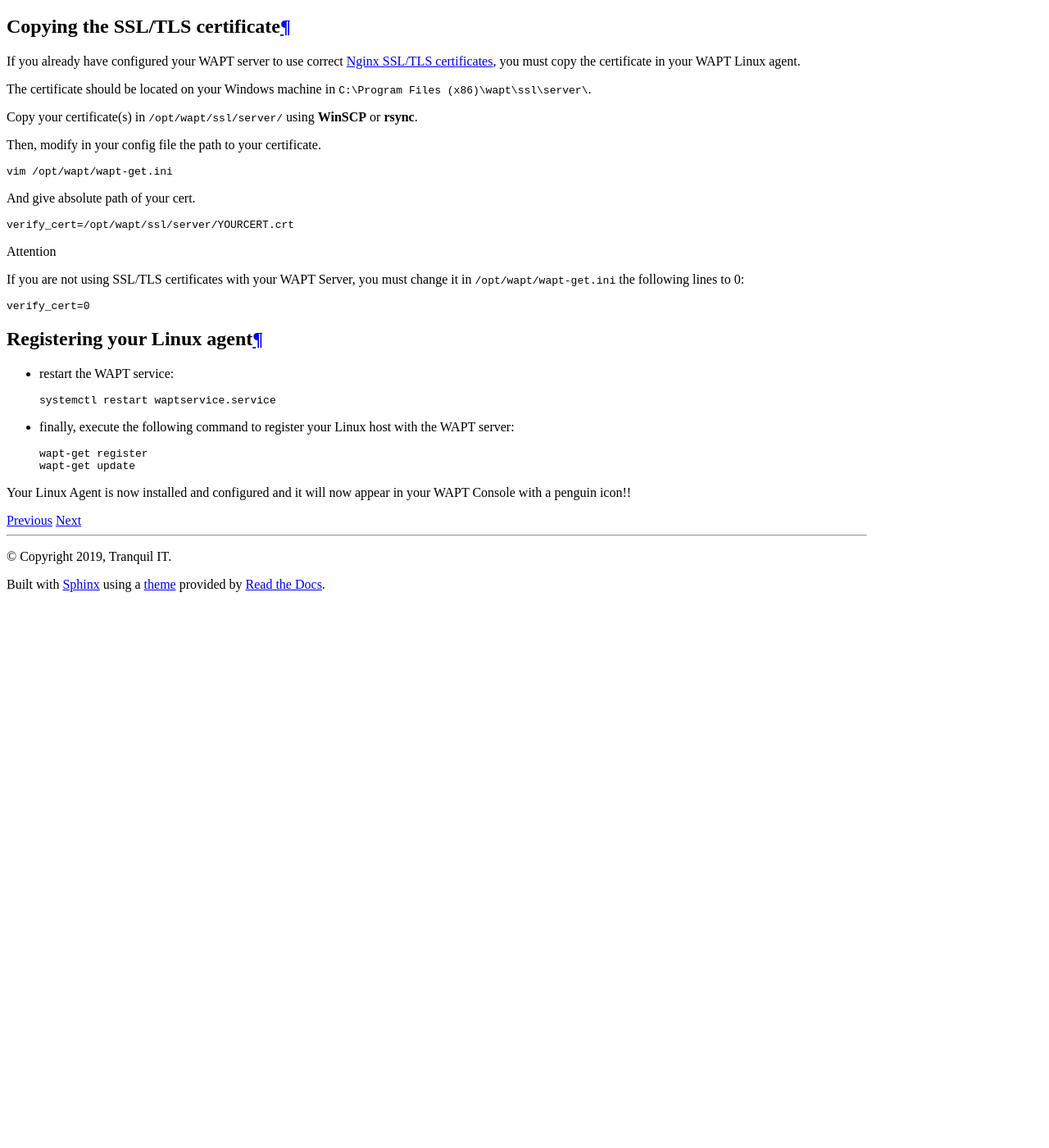
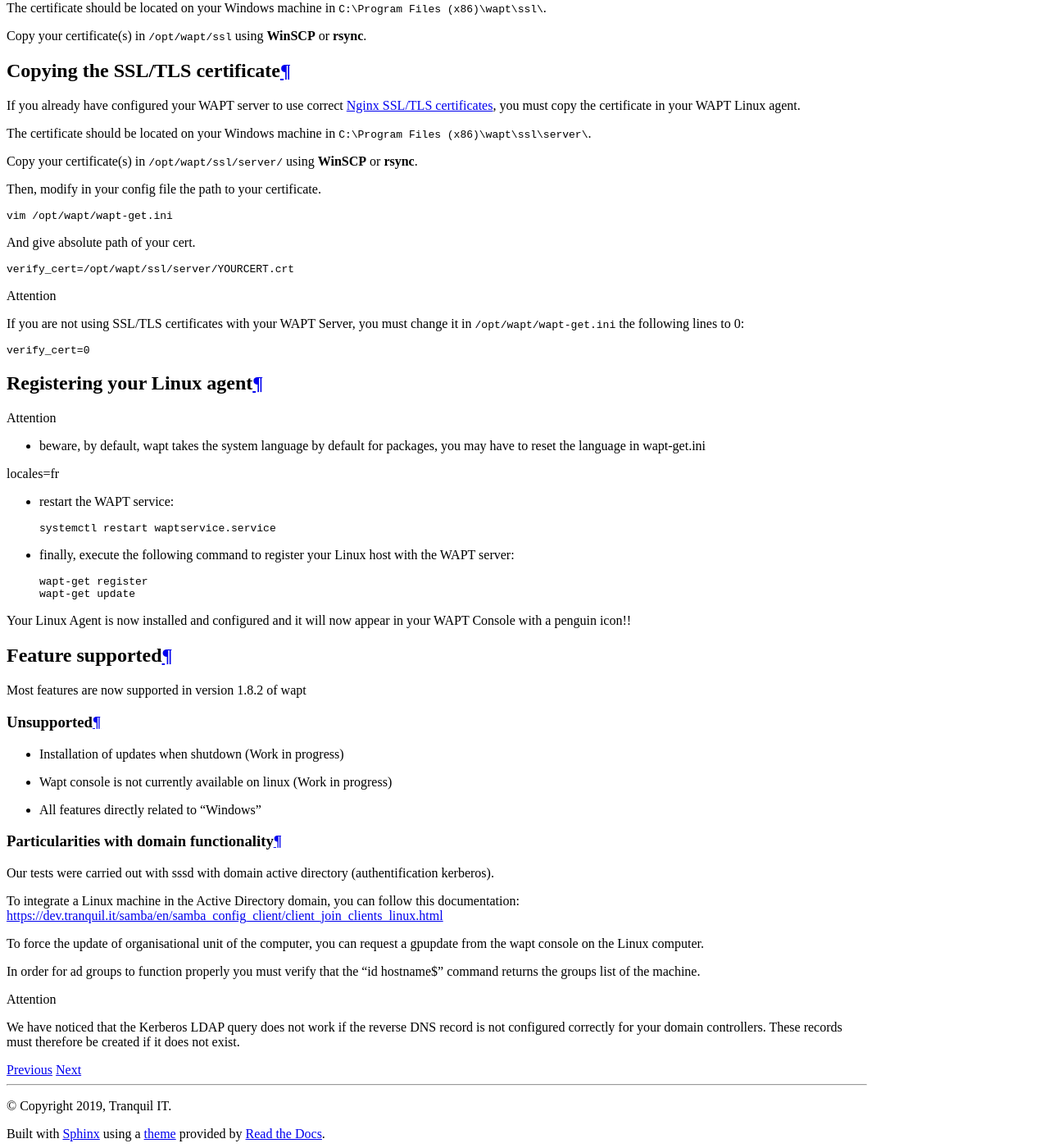
Before and after one commit to tranquilit/WAPT-Documentation, a Sphinx documentation site: the page built from source/wapt-configuration/wapt-deploy/waptagent-linux.rst, in a window 1280 px wide and 1400 px high, scrolled down 3188 px. Shown: the whole window at 82% size. Built offline with Sphinx 7.4.7 and the Read the Docs theme 2.0.0, drawn with Linux system fonts in a browser that asks for light colours; before the commit the page ends 3918 px from its top, so only the background shows below that; some of the changed text lies outside the part shown.

Commit message:
Linux and macos information

```diff
--- a/source/wapt-configuration/wapt-deploy/waptagent-linux.rst
+++ b/source/wapt-configuration/wapt-deploy/waptagent-linux.rst
@@ -206,6 +206,11 @@
 Registering your Linux agent
 ++++++++++++++++++++++++++++
 
+.. attention::
+
+   * beware, by default, wapt takes the system language by default for packages, you may have to reset the language in wapt-get.ini
+   locales=fr
+
 * restart the WAPT service:
 
   .. code-block:: bash
@@ -222,3 +227,32 @@
 
 Your Linux Agent is now installed and configured
 and it will now appear in your WAPT Console with a penguin icon!!
+
+
+Feature supported
+++++++++++++++++++++++++++++++++++++
+
+
+Most features are now supported in version 1.8.2 of wapt
+
+Unsupported
+""""""""""""""""""""""""""
+
+* Installation of updates when shutdown (Work in progress)
+* Wapt console is not currently available on linux (Work in progress)
+* All features directly related to "Windows"
+
+Particularities with domain functionality
+""""""""""""""""""""""""""""""""""""""""""""""""""""
+
+Our tests were carried out with sssd with domain active directory (authentification kerberos).
+
+To integrate a Linux machine in the Active Directory domain, you can follow this documentation: https://dev.tranquil.it/samba/en/samba_config_client/client_join_clients_linux.html
+
+To force the update of organisational unit of the computer, you can request a gpupdate from the wapt console on the Linux computer.
+
+In order for ad groups to function properly you must verify that the "id hostname$" command returns the groups list of the machine.
+
+.. attention::
+
+   We have noticed that the Kerberos LDAP query does not work if the reverse DNS record is not configured correctly for your domain controllers. These records must therefore be created if it does not exist.
```
Also changed, not shown: source/wapt-configuration/wapt-deploy/waptagent-macos.rst (+31 -0 lines).
